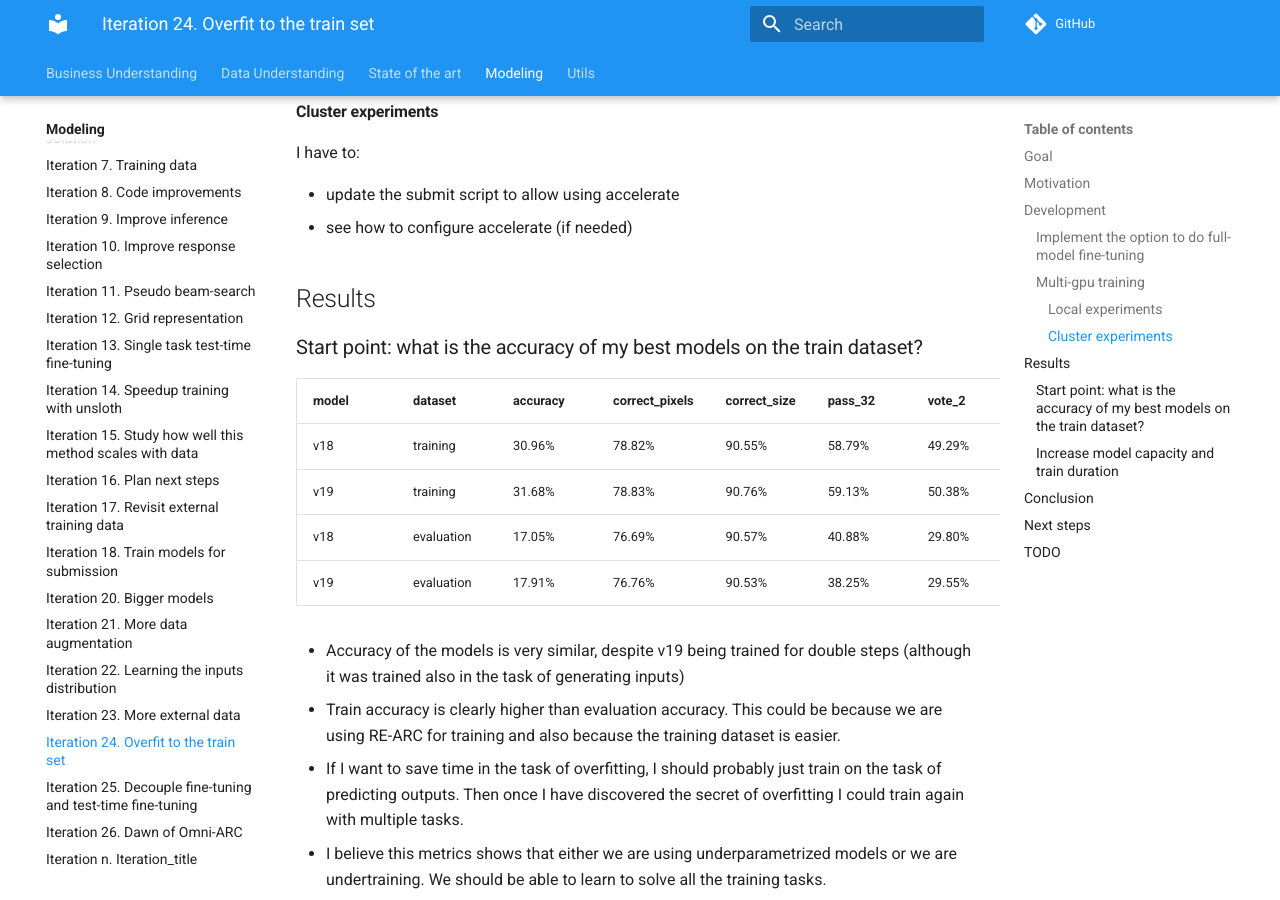
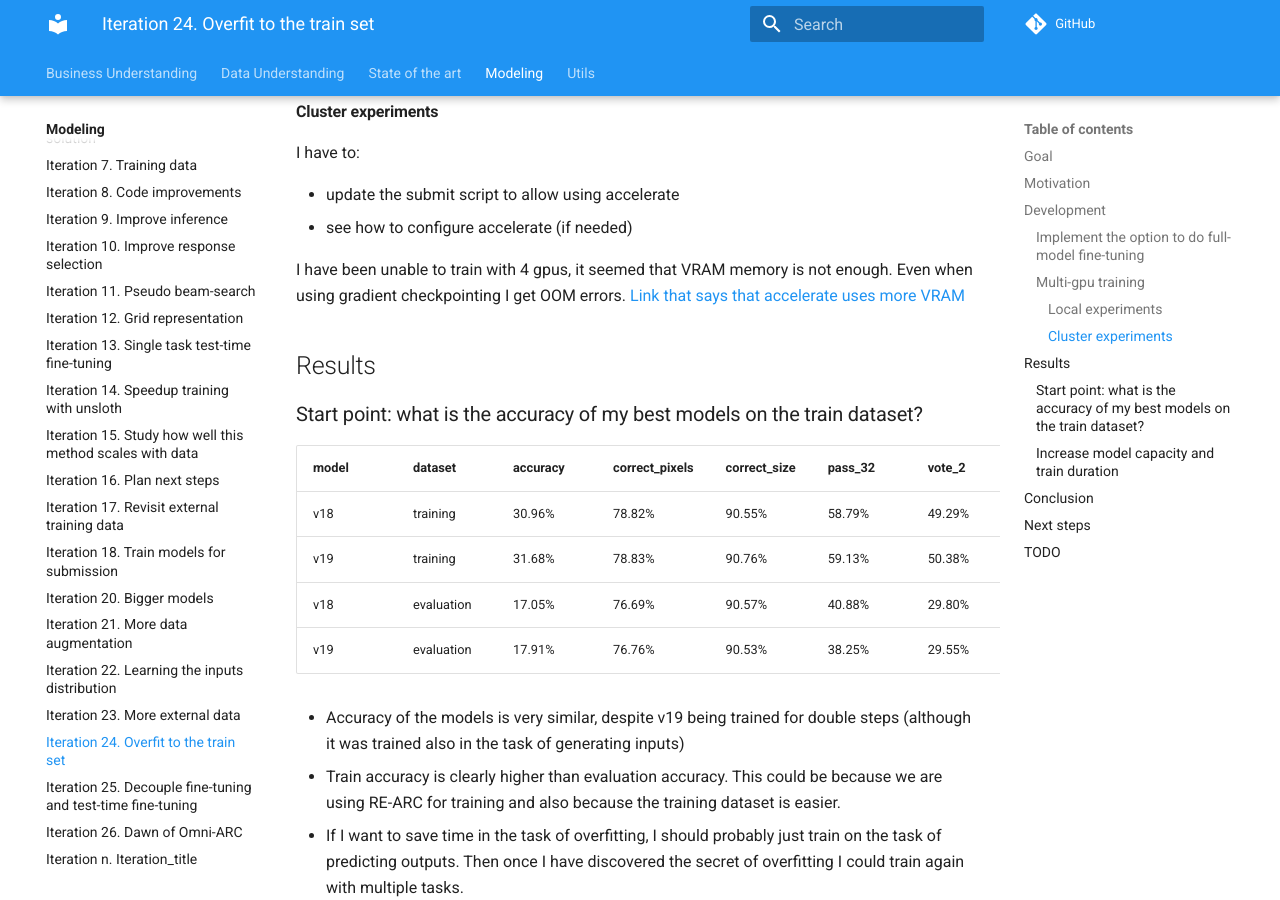
Before and after one commit to zhengjunyao-work/arc24, an MkDocs documentation site: the page built from docs/modeling/Iteration_24_overfit_to_the_train_set.md, in a window 1280 px wide and 900 px high, scrolled down 2455 px. Built offline with MkDocs 1.6.1 and Material for MkDocs 9.7.7, drawn with Linux system fonts in a browser that asks for light colours; comment, search, counter and statistics services are not loaded.

Commit message:
documented that I cannot train with 4 A6000 gpus

```diff
--- a/docs/modeling/Iteration_24_overfit_to_the_train_set.md
+++ b/docs/modeling/Iteration_24_overfit_to_the_train_set.md
@@ -113,6 +113,9 @@ I have to:
 - update the submit script to allow using accelerate
 - see how to configure accelerate (if needed)
 
+I have been unable to train with 4 gpus, it seemed that VRAM memory is not enough. Even when using gradient checkpointing I get OOM errors.
+[Link that says that accelerate uses more VRAM](https://github.com/huggingface/accelerate/issues/1677)
+
 ## Results
 
 ### Start point: what is the accuracy of my best models on the train dataset?
```
